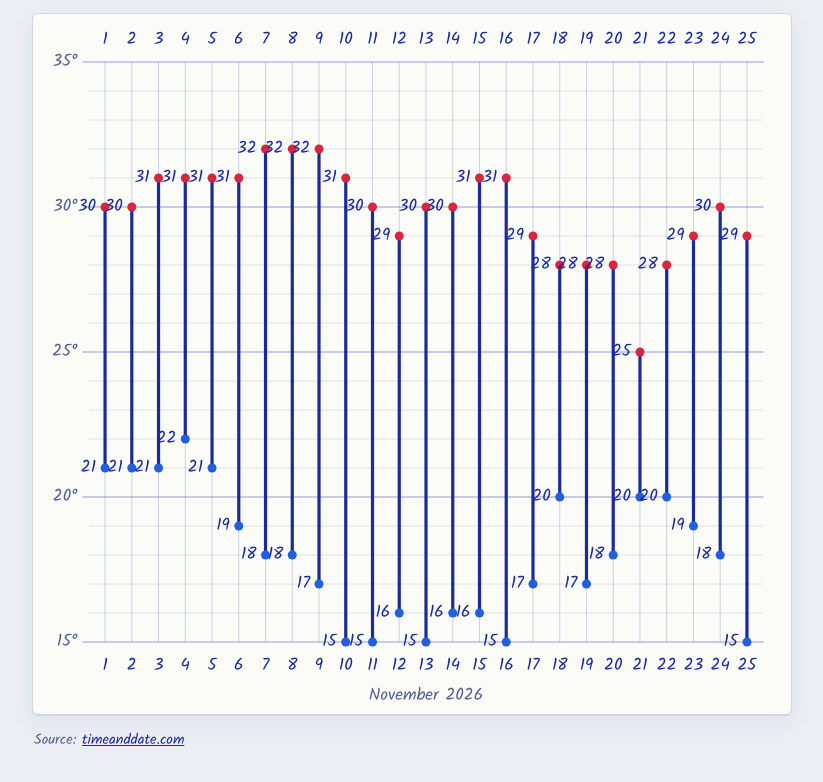
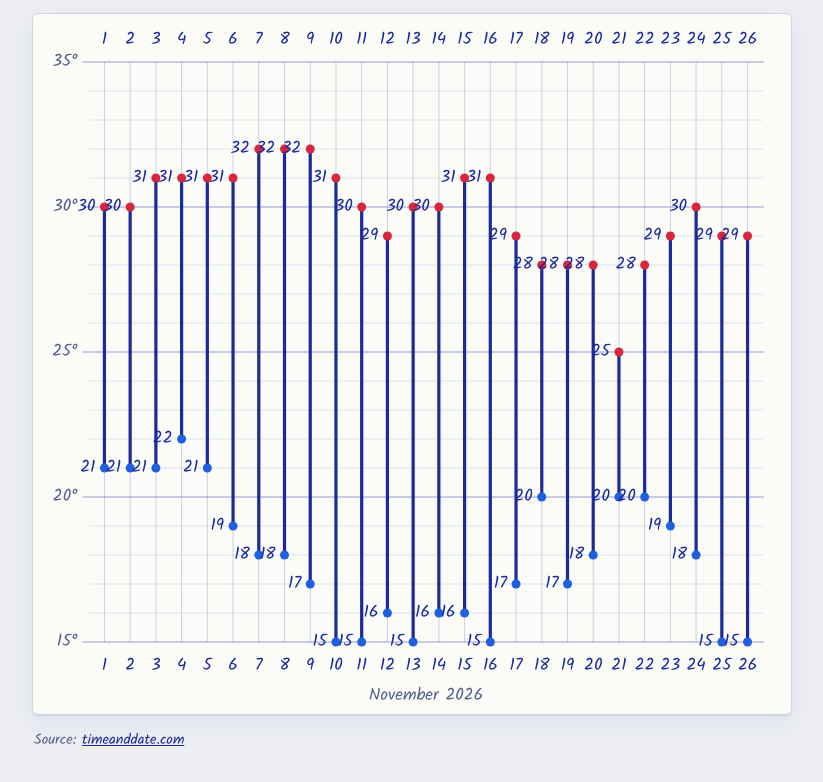
Before and after one commit to asingh44878/temp-nov-2026, a plain HTML site: page index.html in a window 1280 px wide. Shown: the part 94-876 px from the top of the page, without its empty margins (228-1051 px from the left). Drawn offline with nearby package versions, Linux system fonts and the light colour scheme.

Commit message:
Add weather data for day 26

```diff
--- a/index.html
+++ b/index.html
@@ -123,7 +123,8 @@
     { day: 22, min: 20, max: 28},
     { day: 23, min: 19, max: 29},
     { day: 24, min: 18, max: 30},
-    { day: 25, min: 15, max: 29}
+    { day: 25, min: 15, max: 29},
+    { day: 26, min: 15, max: 29}
   ];
 
   const Y_MIN = 15, Y_MAX = 35;
```
